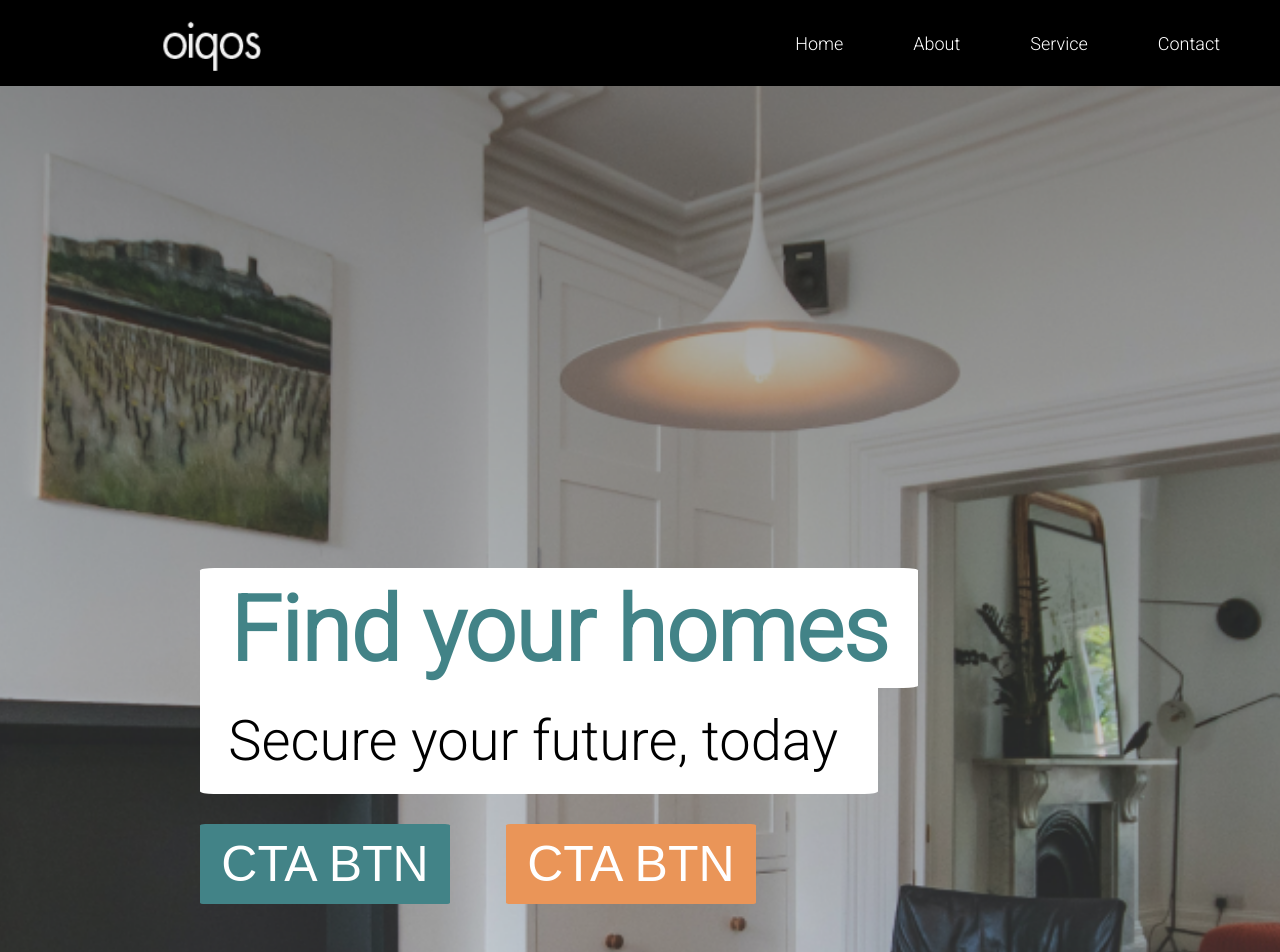
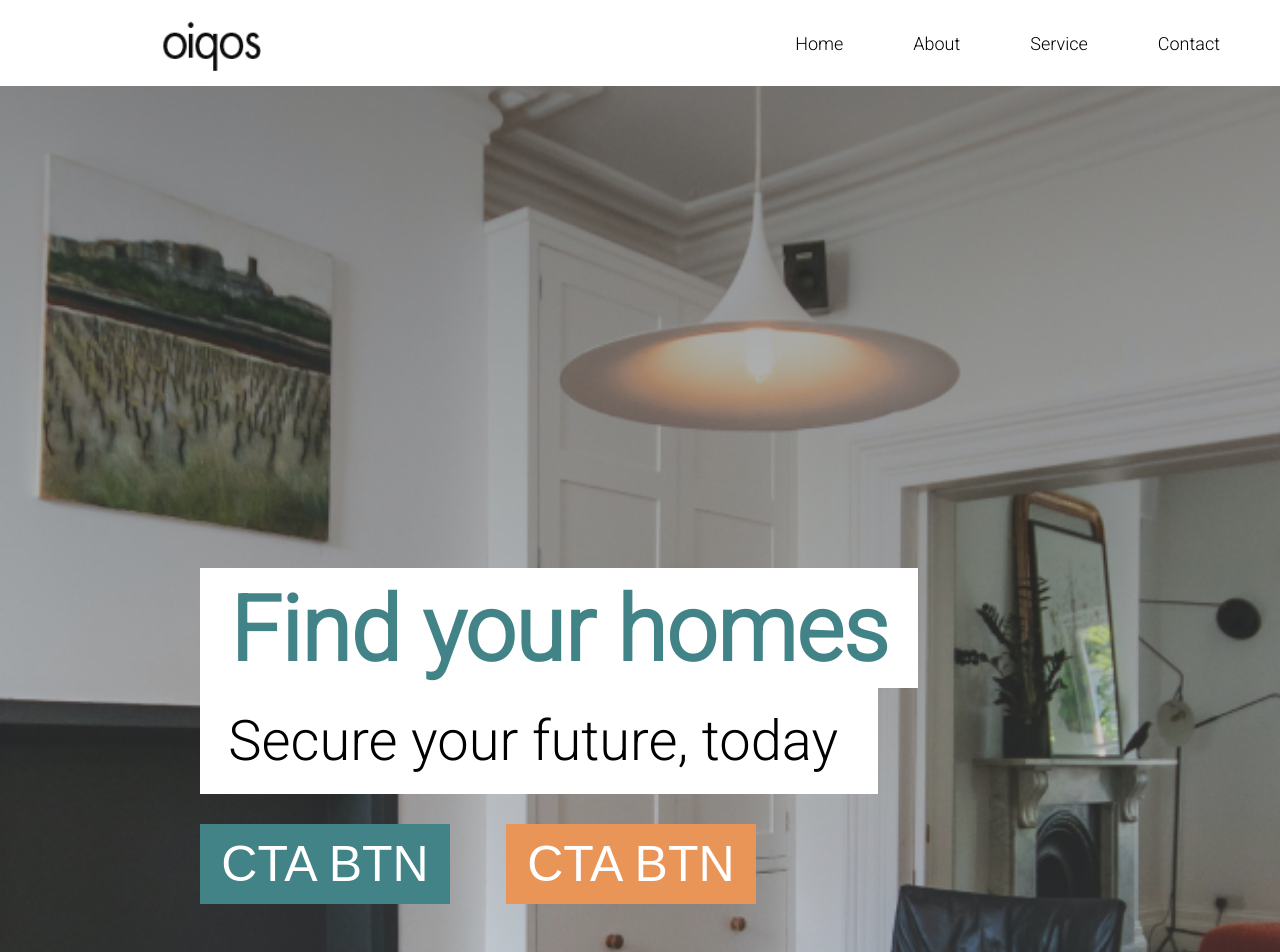
Before and after one commit to Waleedb1997/oiqos-landing-page, a plain HTML site: page index.html in a window 1280 px wide. Shown: the top 952 px of the page. Drawn offline with Linux system fonts and the light colour scheme.

Commit message:
🎨 - change text colour and remove radius

```diff
--- a/style.css
+++ b/style.css
@@ -7,7 +7,7 @@
 }
 
 body {
-  font-family: "Arial", sans-serif;
+  font-family: "Roboto", sans-serif;
 }
 
 .logo img {
@@ -18,7 +18,6 @@ body {
 nav {
   display: flex;
   align-items: center;
-  background-color: black;
   padding: 10px;
   font-family: "Roboto", sans-serif;
 }
@@ -26,10 +25,10 @@ nav {
 nav .logo {
   margin-right: auto;
   margin-left: 150px;
+  filter: invert();
 }
 
 nav a {
-  color: white;
   text-decoration: none;
   padding: 10px 20px;
   margin-right: 30px;
@@ -50,7 +49,6 @@ section.open-image {
 }
 
 .open-text {
-  border-radius: 100%;
   font-family: "Roboto", sans-serif;
 }
 
@@ -62,7 +60,6 @@ section.open-image {
   margin-bottom: -30px;
   text-align: center;
   padding-top: 10px;
-  border-radius: 2%;
 }
 
 .open-para {
@@ -75,7 +72,6 @@ section.open-image {
   padding-bottom: 20px;
   padding-right: 12px;
   padding-top: 50px;
-  border-radius: 2%;
 }
 
 .cta-buttons {
@@ -92,7 +88,6 @@ section.open-image {
   height: 80px;
   font-size: 50px;
   color: white;
-  border-radius: 2%;
 }
 
 .cta2 {
@@ -102,7 +97,6 @@ section.open-image {
   height: 80px;
   font-size: 50px;
   color: white;
-  border-radius: 2%;
 }
 
 .hero {
```
